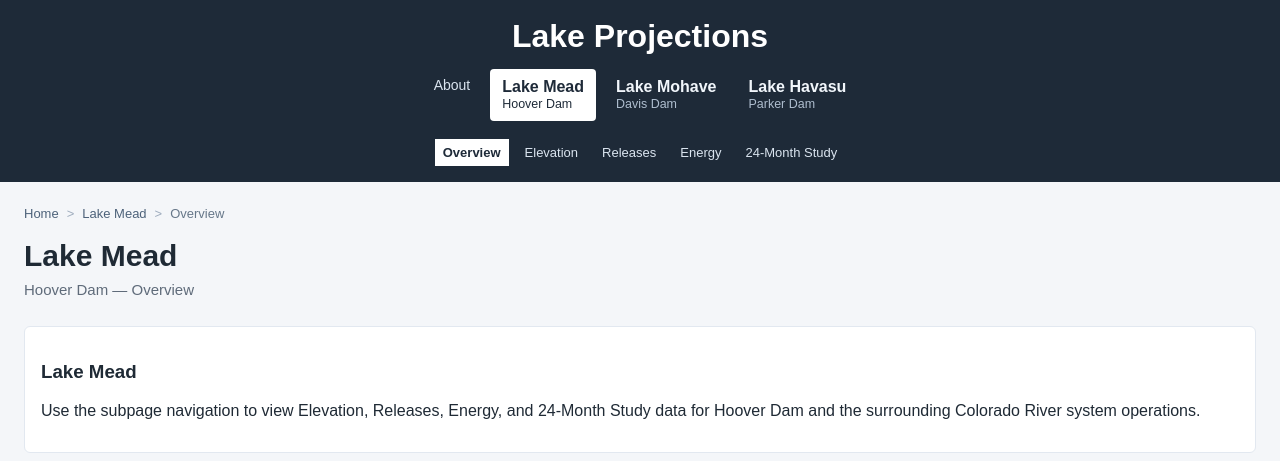
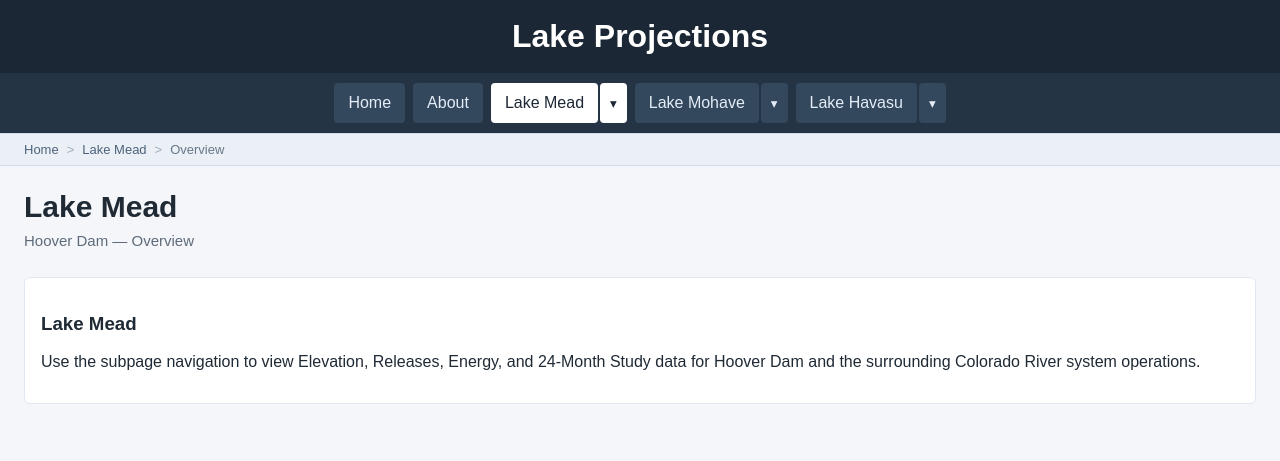
Before and after one commit to matthewalinsod/lakeprojections-backend, a Flask app: page /lake-mead in a window 1280 px wide. Shown: the top 461 px of the page. Run offline with Flask 3, Linux system fonts and the light colour scheme.

Commit message:
Redesign header nav with lake dropdown routes

```diff
--- a/main.py
+++ b/main.py
@@ -31,7 +31,11 @@
     "elevation": "Elevation",
     "releases": "Releases",
     "energy": "Energy",
-    "study": "24-Month Study",
+    "24-month-study": "24-Month Study",
+}
+
+LEGACY_SUBPAGES = {
+    "study": "24-month-study",
 }
 
 
@@ -191,6 +195,12 @@
 def lake_subpage(lake_slug, subpage):
     lake_slug = (lake_slug or "").lower().strip()
     subpage = (subpage or "").lower().strip()
+
+    if subpage in LEGACY_SUBPAGES:
+        return redirect(
+            url_for("lake_subpage", lake_slug=lake_slug, subpage=LEGACY_SUBPAGES[subpage]),
+            code=301,
+        )
 
     lake_data = LAKES.get(lake_slug)
 
--- a/static/css/style.css
+++ b/static/css/style.css
@@ -5,81 +5,151 @@
     color: #1f2a35;
 }
 
-.site-header {
-    background-color: #1e2a38;
-    color: white;
-    padding: 18px 24px 14px;
+.site-title-band {
+    background-color: #1b2734;
+    color: #ffffff;
+    padding: 18px 24px;
     text-align: center;
 }
 
-.site-header h1 {
+.site-title-band h1 {
+    margin: 0;
+    font-size: 2rem;
+}
+
+.site-nav {
+    background-color: #253445;
+    padding: 10px 16px;
+    position: relative;
+    z-index: 50;
+}
+
+.nav-toggle {
+    display: none;
+    border: 1px solid #49617a;
+    background: #1b2734;
+    color: #fff;
+    border-radius: 4px;
+    padding: 8px 12px;
+    font-size: 14px;
+}
+
+.site-nav-list {
+    list-style: none;
+    margin: 0;
+    padding: 0;
+    display: flex;
+    gap: 8px;
+    flex-wrap: wrap;
+    align-items: stretch;
+    justify-content: center;
+}
+
+.nav-item {
+    position: relative;
+}
+
+.nav-link {
+    display: block;
+    color: #e4edf7;
+    text-decoration: none;
+    padding: 10px 14px;
+    min-height: 40px;
+    box-sizing: border-box;
+    border-radius: 4px;
+    background: #33475d;
+    line-height: 20px;
+}
+
+.nav-link:hover,
+.nav-link.active,
+.nav-item.active-top > .nav-lake-row .nav-link {
+    background: #ffffff;
+    color: #1b2734;
+}
+
+.nav-lake-row {
+    display: flex;
+    gap: 2px;
+}
+
+.nav-dropdown-toggle {
+    border: 0;
+    border-radius: 4px;
+    background: #33475d;
+    color: #e4edf7;
+    padding: 0 10px;
+    cursor: pointer;
+}
+
+.nav-item.active-top .nav-dropdown-toggle,
+.nav-dropdown-toggle:hover {
+    background: #ffffff;
+    color: #1b2734;
+}
+
+.dropdown-menu {
+    display: none;
+    position: absolute;
+    left: 0;
+    top: calc(100% + 4px);
+    min-width: 220px;
+    list-style: none;
+    margin: 0;
+    padding: 8px;
+    background: #ffffff;
+    border: 1px solid #d5deea;
+    border-radius: 6px;
+    box-shadow: 0 6px 20px rgba(0, 0, 0, 0.12);
+    z-index: 100;
+}
+
+.dropdown-link {
+    display: block;
+    color: #1f2a35;
+    text-decoration: none;
+    padding: 8px 10px;
+    border-radius: 4px;
+}
+
+.dropdown-link:hover,
+.dropdown-link.active {
+    background-color: #e9eef5;
+}
+
+.nav-item.has-dropdown:hover > .dropdown-menu,
+.nav-item.has-dropdown.open > .dropdown-menu {
+    display: block;
+}
+
+.breadcrumb-wrap {
+    background: #eaf0f6;
+    border-top: 1px solid #d2dce8;
+    border-bottom: 1px solid #d2dce8;
+    padding: 8px 24px;
+}
+
+.breadcrumb {
+    font-size: 13px;
+    color: #667789;
+    display: flex;
+    gap: 8px;
+    align-items: center;
+    flex-wrap: wrap;
     margin: 0;
 }
 
-.primary-nav,
-.secondary-nav {
-    display: flex;
-    flex-wrap: wrap;
-    gap: 8px;
-    justify-content: center;
-    margin-top: 14px;
+.breadcrumb a {
+    color: #4d627a;
+    text-decoration: none;
 }
 
-.primary-nav-link,
-.secondary-nav-link {
-    color: #dbe5f0;
-    text-decoration: none;
-    padding: 8px 12px;
-    border-radius: 4px;
+.breadcrumb a:hover {
+    text-decoration: underline;
 }
 
-.primary-nav-link {
-    font-size: 14px;
-}
-
-.primary-nav-link-lake {
-    display: inline-flex;
-    flex-direction: column;
-    align-items: flex-start;
-    line-height: 1.25;
-}
-
-.lake-name {
-    font-weight: 700;
-    font-size: 1rem;
-    color: #f1f6fb;
-}
-
-.dam-subtext {
-    font-size: 0.78rem;
-    color: #afbecf;
-}
-
-.primary-nav-link.active,
-.secondary-nav-link.active {
-    background-color: #ffffff;
-    color: #1e2a38;
-}
-
-.primary-nav-link.active .lake-name,
-.primary-nav-link.active .dam-subtext {
-    color: #1e2a38;
-}
-
-.secondary-nav {
-    margin-top: 18px;
-}
-
-.secondary-nav-link {
-    font-size: 13px;
-    border-bottom: 2px solid transparent;
-    border-radius: 0;
-    padding: 6px 8px;
-}
-
-.secondary-nav-link.active {
-    font-weight: 700;
-    border-bottom-color: #1e2a38;
+.breadcrumb-sep {
+    color: #9caabc;
 }
 
 .main-content-shell {
@@ -107,29 +177,6 @@
     border: 1px dashed #d9e1ea;
     border-radius: 6px;
     background: rgba(255, 255, 255, 0.25);
-}
-
-.breadcrumb {
-    margin: 0 0 18px;
-    font-size: 13px;
-    color: #667789;
-    display: flex;
-    gap: 8px;
-    align-items: center;
-    flex-wrap: wrap;
-}
-
-.breadcrumb a {
-    color: #4d627a;
-    text-decoration: none;
-}
-
-.breadcrumb a:hover {
-    text-decoration: underline;
-}
-
-.breadcrumb-sep {
-    color: #9caabc;
 }
 
 .current-dam {
@@ -266,8 +313,39 @@
     }
 }
 
-/* Mobile */
 @media (max-width: 900px) {
+    .site-title-band {
+        text-align: left;
+    }
+
+    .nav-toggle {
+        display: inline-block;
+        margin-bottom: 8px;
+    }
+
+    .site-nav-list {
+        display: none;
+        flex-direction: column;
+        align-items: stretch;
+    }
+
+    .site-nav-list.open {
+        display: flex;
+    }
+
+    .nav-lake-row {
+        display: grid;
+        grid-template-columns: 1fr auto;
+    }
+
+    .dropdown-menu {
+        position: static;
+        box-shadow: none;
+        margin-top: 4px;
+        width: 100%;
+        box-sizing: border-box;
+    }
+
     .dashboard-grid {
         grid-template-columns: 1fr;
     }
--- a/templates/base.html
+++ b/templates/base.html
@@ -9,34 +9,60 @@
 </head>
 <body data-dam="{{ active_dam or '' }}" data-subpage="{{ active_subpage or '' }}" data-page="{{ active_page or '' }}">
 
-<header class="site-header">
+<header>
+    <div class="site-title-band">
         <h1>Lake Projections</h1>
+    </div>
 
-    <nav class="primary-nav" aria-label="Primary">
-        <a class="primary-nav-link {% if active_page == 'about' %}active{% endif %}" href="{{ url_for('about') }}">About</a>
+    <nav class="site-nav" aria-label="Primary">
+        <button type="button" class="nav-toggle" aria-expanded="false" aria-controls="site-nav-list">☰ Menu</button>
+
+        <ul id="site-nav-list" class="site-nav-list">
+            <li class="nav-item">
+                <a class="nav-link {% if active_page == 'home' %}active{% endif %}" href="{{ url_for('home') }}">Home</a>
+            </li>
+            <li class="nav-item">
+                <a class="nav-link {% if active_page == 'about' %}active{% endif %}" href="{{ url_for('about') }}">About</a>
+            </li>
+
             {% for lake_slug, lake_data in lakes.items() %}
+                <li class="nav-item has-dropdown {% if active_lake == lake_slug %}active-top{% endif %}">
+                    <div class="nav-lake-row">
+                        <a class="nav-link {% if active_lake == lake_slug %}active{% endif %}" href="{{ url_for('lake_overview', lake_slug=lake_slug) }}">{{ lake_data.lake_name }}</a>
+                        <button type="button" class="nav-dropdown-toggle" aria-expanded="false" aria-label="Toggle {{ lake_data.lake_name }} menu">▾</button>
+                    </div>
+
+                    <ul class="dropdown-menu" aria-label="{{ lake_data.lake_name }} sections">
+                        {% for page_key, page_name in subpages.items() %}
+                            <li>
                                 <a
-                class="primary-nav-link primary-nav-link-lake {% if active_lake == lake_slug %}active{% endif %}"
-                href="{{ url_for('lake_overview', lake_slug=lake_slug) }}"
-            >
-                <span class="lake-name">{{ lake_data.lake_name }}</span>
-                <span class="dam-subtext">{{ lake_data.dam_name }}</span>
-            </a>
-        {% endfor %}
-    </nav>
-
-    {% if active_page == 'dam' and active_dam %}
-    <nav class="secondary-nav" aria-label="Lake sections">
-        {% for page_key, page_name in subpages.items() %}
-            <a
-                class="secondary-nav-link {% if active_subpage == page_key %}active{% endif %}"
-                href="{{ url_for('lake_subpage', lake_slug=active_lake, subpage=page_key) }}"
+                                    class="dropdown-link {% if active_lake == lake_slug and active_subpage == page_key %}active{% endif %}"
+                                    href="{{ url_for('lake_subpage', lake_slug=lake_slug, subpage=page_key) }}"
                                 >
                                     {{ page_name }}
                                 </a>
+                            </li>
                         {% endfor %}
+                    </ul>
+                </li>
+            {% endfor %}
+        </ul>
     </nav>
+
+    <div class="breadcrumb-wrap" aria-label="Breadcrumb">
+        <nav class="breadcrumb">
+            <a href="{{ url_for('home') }}">Home</a>
+            {% if active_page == 'about' %}
+                <span class="breadcrumb-sep">&gt;</span>
+                <span aria-current="page">About</span>
+            {% elif active_page == 'dam' and active_lake and active_subpage %}
+                <span class="breadcrumb-sep">&gt;</span>
+                <a href="{{ url_for('lake_overview', lake_slug=active_lake) }}">{{ lakes[active_lake].lake_name }}</a>
+                <span class="breadcrumb-sep">&gt;</span>
+                <span aria-current="page">{{ subpages[active_subpage] }}</span>
             {% endif %}
+        </nav>
+    </div>
 </header>
 
 <main class="main-content-shell">
@@ -54,6 +80,7 @@
 <script src="{{ url_for('static', filename='js/api.js') }}"></script>
 <script src="{{ url_for('static', filename='js/charts.js') }}"></script>
 <script src="{{ url_for('static', filename='js/dashboard.js') }}"></script>
+<script src="{{ url_for('static', filename='js/nav.js') }}"></script>
 
 </body>
 </html>
--- a/templates/dashboard.html
+++ b/templates/dashboard.html
@@ -2,13 +2,7 @@
 
 {% block content %}
 
-<nav class="breadcrumb" aria-label="Breadcrumb">
-    <a href="{{ url_for('home') }}">Home</a>
-    <span class="breadcrumb-sep">&gt;</span>
-    <a href="{{ url_for('lake_overview', lake_slug=lake_slug) }}">{{ lake_name }}</a>
-    <span class="breadcrumb-sep">&gt;</span>
-    <span aria-current="page">{{ subpage_label }}</span>
-</nav>
+
 
 <div class="current-dam">
     <h2>{{ lake_name }}</h2>
@@ -46,7 +40,7 @@
         To interpret this chart, first identify where the historic record ends and the forecast begins; that transition marks the model cutover from measured data to projected values. Short windows like MTD and 3M are useful for quick operational checks, while YTD and 5Y better reveal structural shifts, seasonality, and drought or recovery patterns. Use the MTD button for current-month sensitivity, 3M for recent trend direction, YTD for annual context, and 5Y for long-range baselines. Forecast segments should be viewed as scenario-guided planning outputs rather than fixed outcomes, especially during rapidly changing runoff or demand conditions. The projection framework aligns with the Bureau of Reclamation 24-Month Study methodology, allowing you to compare observed lake behavior against planning assumptions over time. Reading both segments together helps maintain long-term trend awareness while still supporting near-term operational decisions.
     </p>
 </div>
-{% elif subpage == 'study' %}
+{% elif subpage == '24-month-study' %}
 <div class="dashboard-grid single-column">
     <div class="card">
         <div class="card-header">
```
Also changed, not shown: static/js/nav.js (added, +37 -0 lines). Lines whose indentation alone changed are shown as unchanged.
